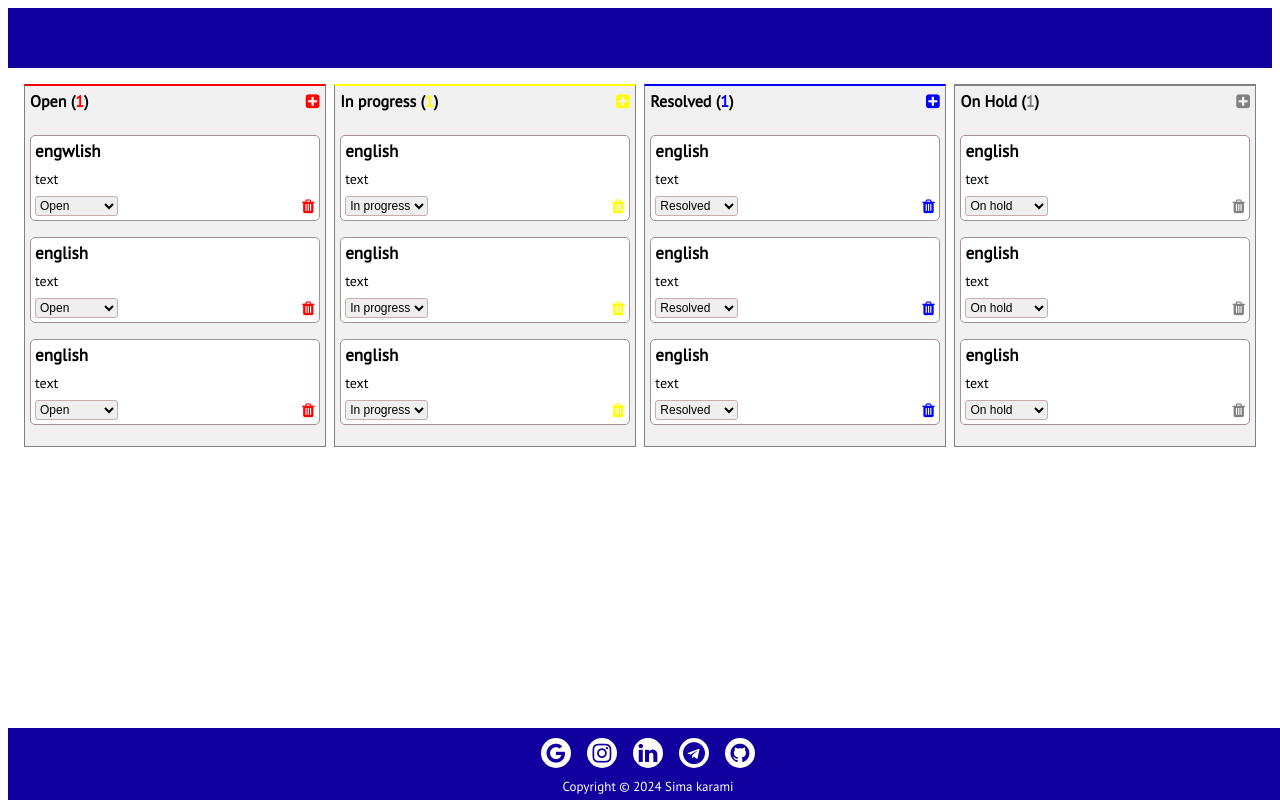
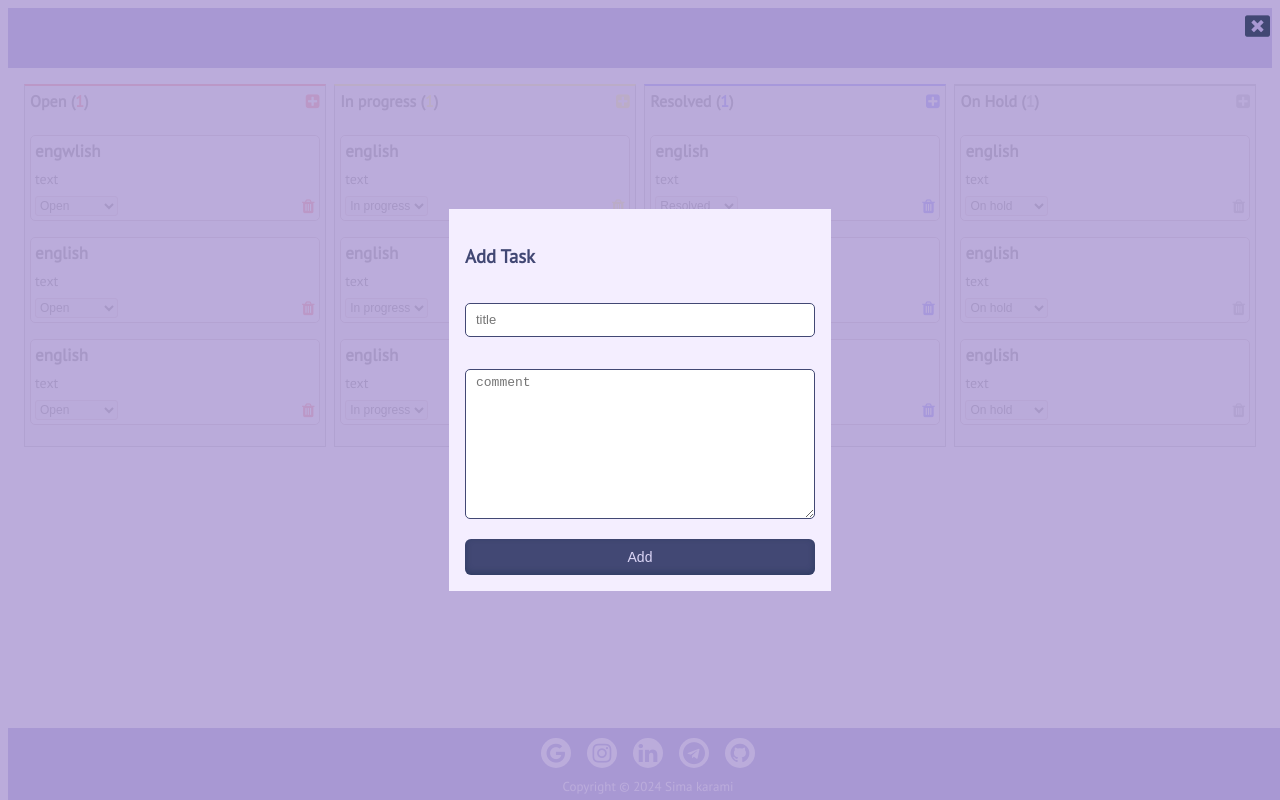
Before and after one commit to SimaKaramii/To-do-list, a plain HTML site: page index.html in a window 1280 px wide. Both pictures are taken after a click on the element 312 px from the left and 101 px from the top of the page. Drawn offline with nearby package versions, Linux system fonts and the light colour scheme.

Commit message:
Add modal for add task

```diff
--- a/assets/css/style.css
+++ b/assets/css/style.css
@@ -90,6 +90,72 @@ header{
     width: max-content;
     border-radius: 3px;
 }
+.modal{
+    display: none;
+    background: #b6a5d8eb;
+    width: 100%;
+    z-index: 1;
+    height: 100%;
+    position: fixed;
+    left: 0;
+    top: 0;
+}
+.modal-close{
+    position: absolute;
+    right: 10px;
+    top: 10px;
+    font-size: 25px;
+    color: #424874;
+    cursor: pointer;
+    display: block;
+}
+.model-content{
+    position: absolute;
+    width: 350px;
+    height: fit-content;
+    background: #f4eeff;
+    left: 0;
+    top: 0;
+    right: 0;
+    bottom: 0;
+    margin: auto;
+    padding: 1rem;
+}
+.model-content h3{
+    color: #424874;
+}
+.model-content p{
+    font-size: 11px;
+    color: #424874;
+    margin-bottom: 2rem;
+}
+.form-input{
+    background: #fff;
+    border: 1px solid #424874;
+    width: 100%;
+    padding: 5px 10px;
+    font-size: 13px;
+    border-radius: 5px;
+    height: 34px;
+    box-sizing: border-box;
+    margin: 1rem 0;
+}
+textarea.form-input{
+    height: 150px;
+}
+.AddToTable{
+    color : #DCD6F7;
+    background: #424874;
+    border: none;
+    padding: 10px 20px;
+    border-radius: 6px;
+    box-shadow: rgb(50 50 93 / 25%) 0px 50px 100px -20px, rgb(0 0 0 / 30%) 0px 30px 60px -30px, rgb(10 37 64 / 35%) 0px -2px 6px 0px inset;
+    cursor: pointer;
+    width: 100%;
+    font-size: 14px;
+    margin:  0;
+
+}
 /*footer*/
 footer{
     position:absolute;
--- a/assets/js/script.js
+++ b/assets/js/script.js
@@ -14,3 +14,17 @@ $('select').change(function (){
     }
     card.hide().show("fast");
 })
+
+//open modal
+var modal = document.getElementById('modal');
+let email = document.getElementById('email');
+let text = document.getElementById('text');
+function OpenModal(){
+    modal.style.display = 'block';
+}
+function CloseModal(){
+    modal.style.display = 'none';
+    email.style.borderColor = '#424874'
+    text.innerHTML = " ";
+    email.value = " ";
+}
--- a/index.html
+++ b/index.html
@@ -17,7 +17,7 @@
     <div class="task" id="open">
         <div class="flex title">
             <h4>Open (<span class="NumberTask">1</span>)</h4>
-            <div>
+            <div  onclick="OpenModal(this)">
                 <i class="fa fa-plus-square" aria-hidden="true"></i>
             </div>
         </div>
@@ -203,6 +203,18 @@
         </div>
     </div>
 </div>
+<!--modal-->
+<div class="modal" id="modal">
+    <div class="modal-close" onclick="CloseModal()"><i class="fa fa-window-close" aria-hidden="true"></i></div>
+    <div class="model-content">
+        <h3>Add Task</h3>
+        <input type="text" id="TitleModal" placeholder="title" class="form-input">
+        <textarea placeholder="comment" class="form-input"></textarea>
+        <div class="input-container">
+            <input class="AddToTable" type="submit" value="Add" onclick="AddToTable()" >
+        </div>
+    </div>
+</div>
 <footer>
     <div>
         <div class="social flex">
```
